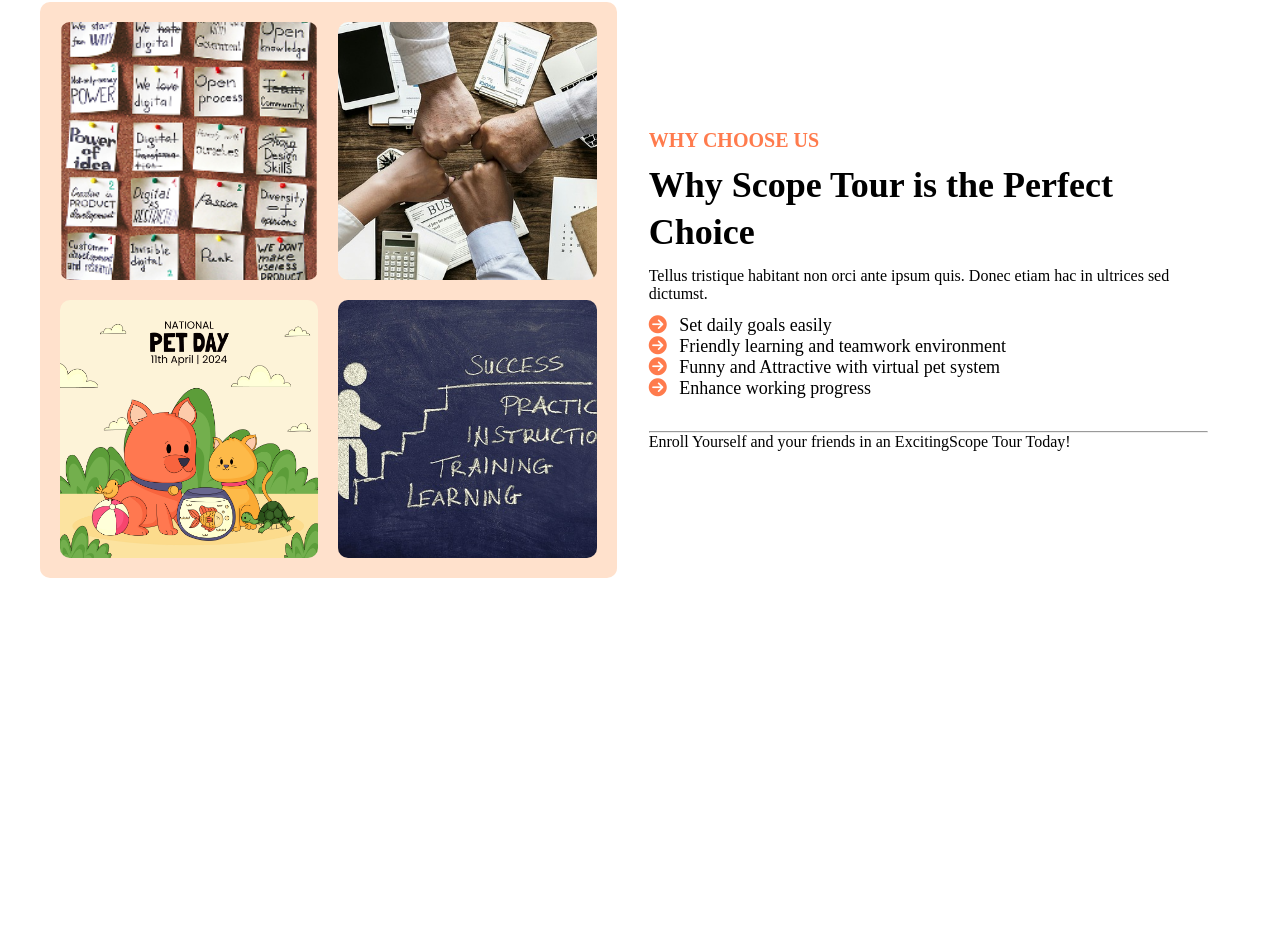
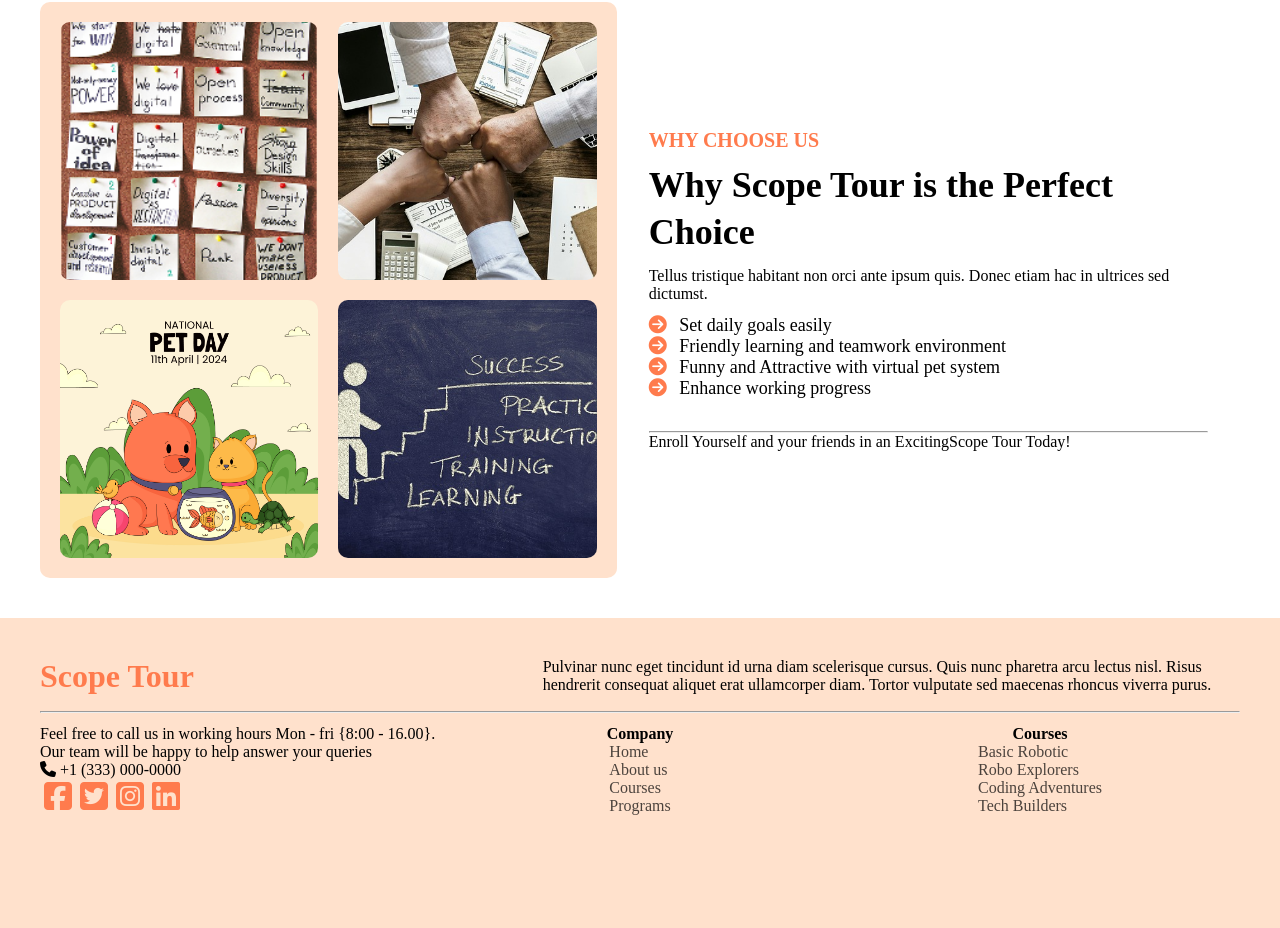
Before and after one commit to NagikoPokPok/ScopeTour, a plain HTML site: page html/introduction.html in a window 1280 px wide. Shown: the part 1461-2389 px from the top of the page. Before the commit the page ends 2079 px from the top, so only its background shows below. Drawn offline with Linux system fonts and the light colour scheme; a web font is replaced by a local one.

Commit message:
Footer -part 1

```diff
--- a/assets/css/introduction.css
+++ b/assets/css/introduction.css
@@ -305,3 +305,78 @@
 .attr-footer {
     margin-top: 32px;
 }
+
+/* Footer */
+#footer {
+    padding: 40px;
+    background-color: var(--background-color);
+}
+
+.footer-heading {
+    display: flex;
+    margin-bottom: 16px;
+}
+
+.footer-heading h1 {
+    width: 80%;
+    display: inline-block;
+    color: var(--primary-color);
+}
+
+.footer-content {
+    display: flex;
+    margin-top: 12px;
+    justify-content: space-between;
+    height: 200px;
+}
+
+.footer-content .footer-content-contact {
+    height: 100%;
+    flex: 1;
+}
+
+.footer-content-contact .list-icons {
+    list-style: none;
+
+}
+
+.footer-content-contact .list-icons li {
+    float: left;
+    padding: 0 4px;
+    color: var(--primary-color);
+    font-size: 32px;
+}
+
+.footer-content-contact .list-icons li:hover {
+    opacity: 0.8;
+    cursor: pointer;
+}
+
+.footer-content .footer-content-company {
+    height: 100%;
+    flex: 1;
+    display: flex;
+    flex-direction: column;
+    align-items: center;
+}
+
+.footer-content-company .list-company {
+    list-style: none;
+    opacity: 0.7;
+}
+
+.footer-content .footer-content-courses {
+    flex: 1;
+    display: flex;
+    flex-direction: column;
+    align-items: center;
+}
+
+.footer-content-courses .list-courses {
+    list-style: none;
+    opacity: 0.7;
+}
+
+.footer-content .footer-content-subcribe {
+
+}
--- a/html/introduction.html
+++ b/html/introduction.html
@@ -106,7 +106,55 @@
 
         <!-- Begin: Footer -->
         <div id="footer">
+            <div class="footer-heading">
+                <h1>Scope Tour</h1>
+                <p>Pulvinar nunc eget tincidunt id urna diam scelerisque cursus. Quis nunc pharetra arcu lectus nisl. Risus hendrerit consequat aliquet erat ullamcorper diam. Tortor vulputate sed maecenas rhoncus viverra purus.</p>
+            </div>
+            <hr>
 
+            <div class="footer-content">
+                <div class="footer-content-contact">
+                    <p>Feel free to call us in working hours Mon - fri {8:00 - 16.00}. Our team will be happy to help answer your queries</p>
+                    <p>
+                        <i class="fa-solid fa-phone"></i>
+                        +1 (333) 000-0000
+                    </p>
+                    <ul class="list-icons">
+                        <li><i class="fa-brands fa-square-facebook"></i></li>
+                        <li><i class="fa-brands fa-square-twitter"></i></li>
+                        <li><i class="fa-brands fa-square-instagram"></i></li>
+                        <li><i class="fa-brands fa-linkedin"></i></li>
+                    </ul>
+                </div>
+
+                <div class="footer-content-company">
+                    <h4 class="title">Company</h4>
+                    <ul class="list-company">
+                        <li>Home</li>
+                        <li>About us</li>
+                        <li>Courses</li>
+                        <li>Programs</li>
+                    </ul>
+                </div>
+
+                <div class="footer-content-courses">
+                    <h4 class="title">Courses</h4>
+                    <ul class="list-courses">
+                        <li>Basic Robotic</li>
+                        <li>Robo Explorers</li>
+                        <li>Coding Adventures</li>
+                        <li>Tech Builders</li>
+                    </ul>
+                </div>
+
+                <div class="footer-content-subcribe">
+
+                </div>
+            </div>
+
+            <div class="footer-end">
+
+            </div>
         </div>
         <!-- End: Footer -->
     </div>
```
